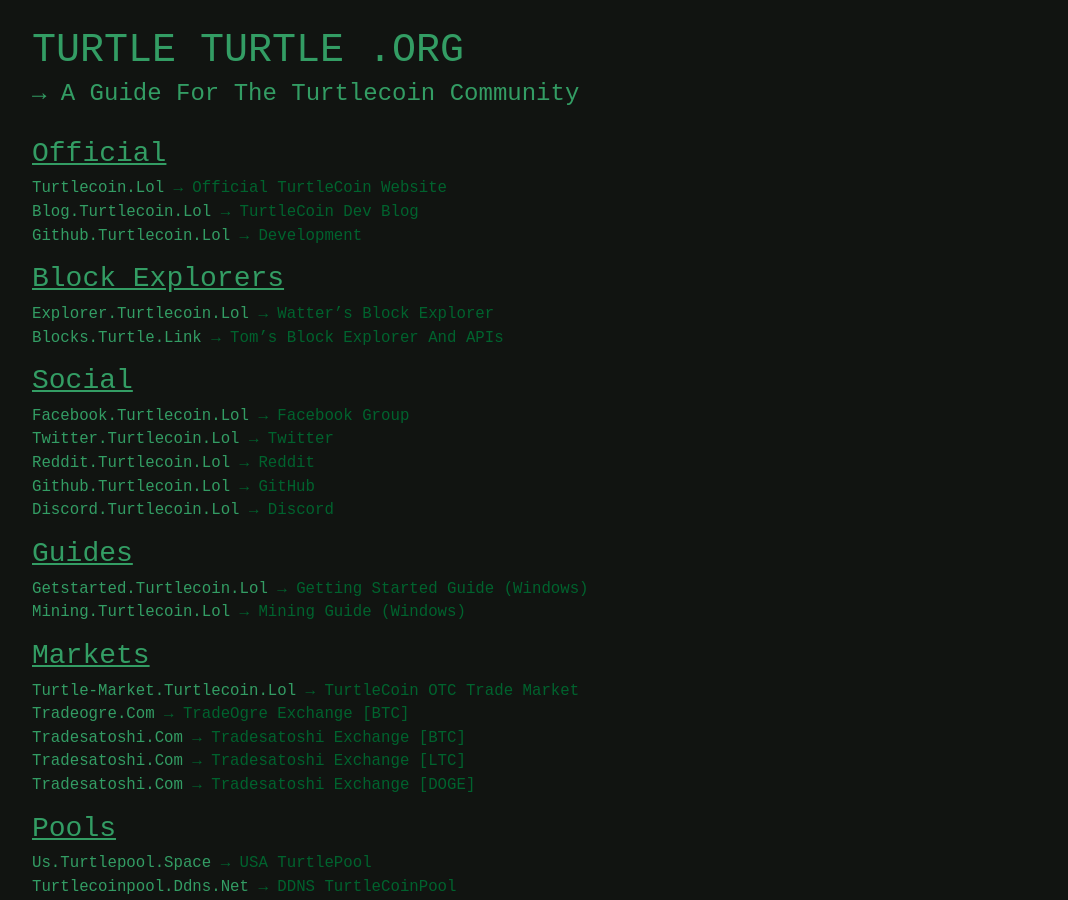
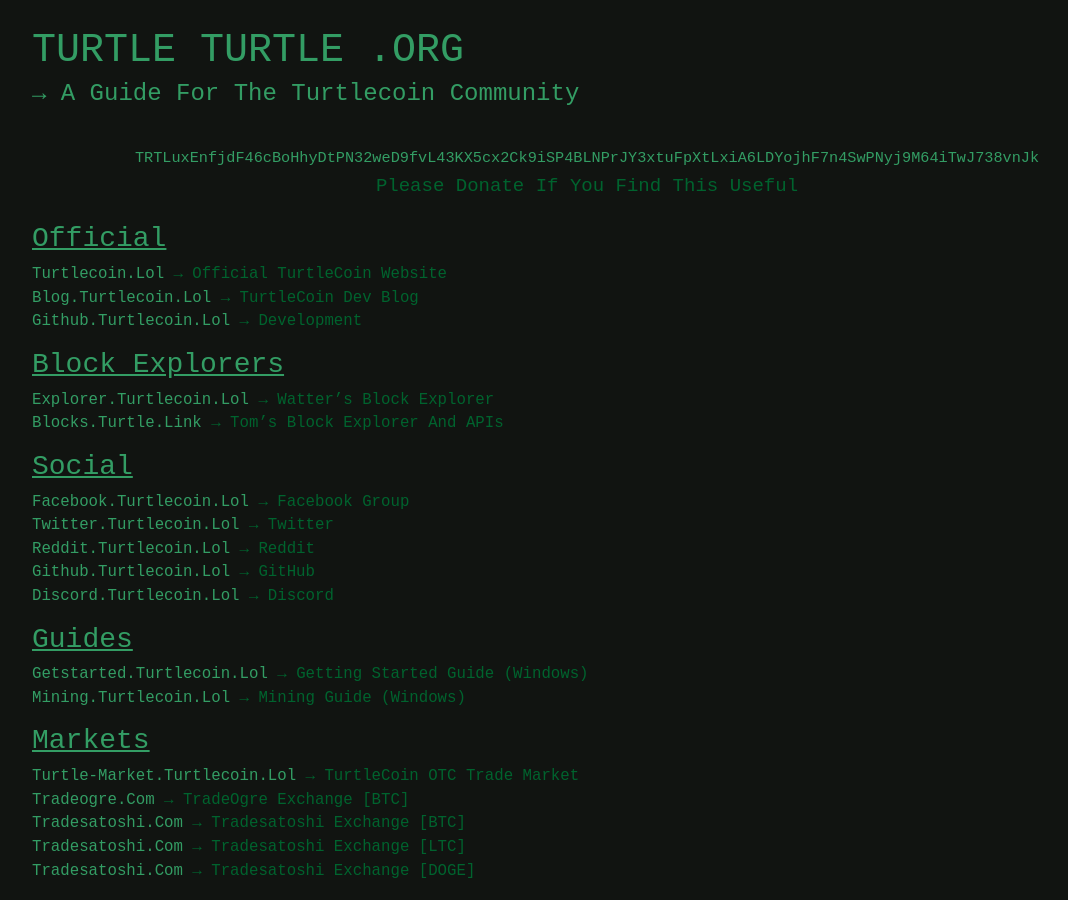
Before and after one commit to zack796/turtleturtle.org, a Jekyll site: the page built from index.md, in a window 1280 px wide and 900 px high. Shown: the whole window, without its empty margins (53-1121 px from the left). Built offline with Jekyll 4.4.1, drawn with Linux system fonts in a browser that asks for light colours.

Commit message:
Top Donation Link
Add donation link to the top of the page

```diff
--- a/_layouts/turtleturtle.html
+++ b/_layouts/turtleturtle.html
@@ -19,6 +19,14 @@
           <br />
           <h1 class="">TURTLE TURTLE .ORG</h1>
           <h4 class="">→ a guide for the turtlecoin community</h4>
+          <center>
+            <br />
+            <small>
+              <a href="turtlecoin:TRTLuxEnfjdF46cBoHhyDtPN32weD9fvL43KX5cx2Ck9iSP4BLNPrJY3xtuFpXtLxiA6LDYojhF7n4SwPNyj9M64iTwJ738vnJk">
+              TRTLuxEnfjdF46cBoHhyDtPN32weD9fvL43KX5cx2Ck9iSP4BLNPrJY3xtuFpXtLxiA6LDYojhF7n4SwPNyj9M64iTwJ738vnJk</a>
+            </small>
+            <br /> Please donate if you find this useful
+          </center>
         </div>
       </div>
       <br />
```
